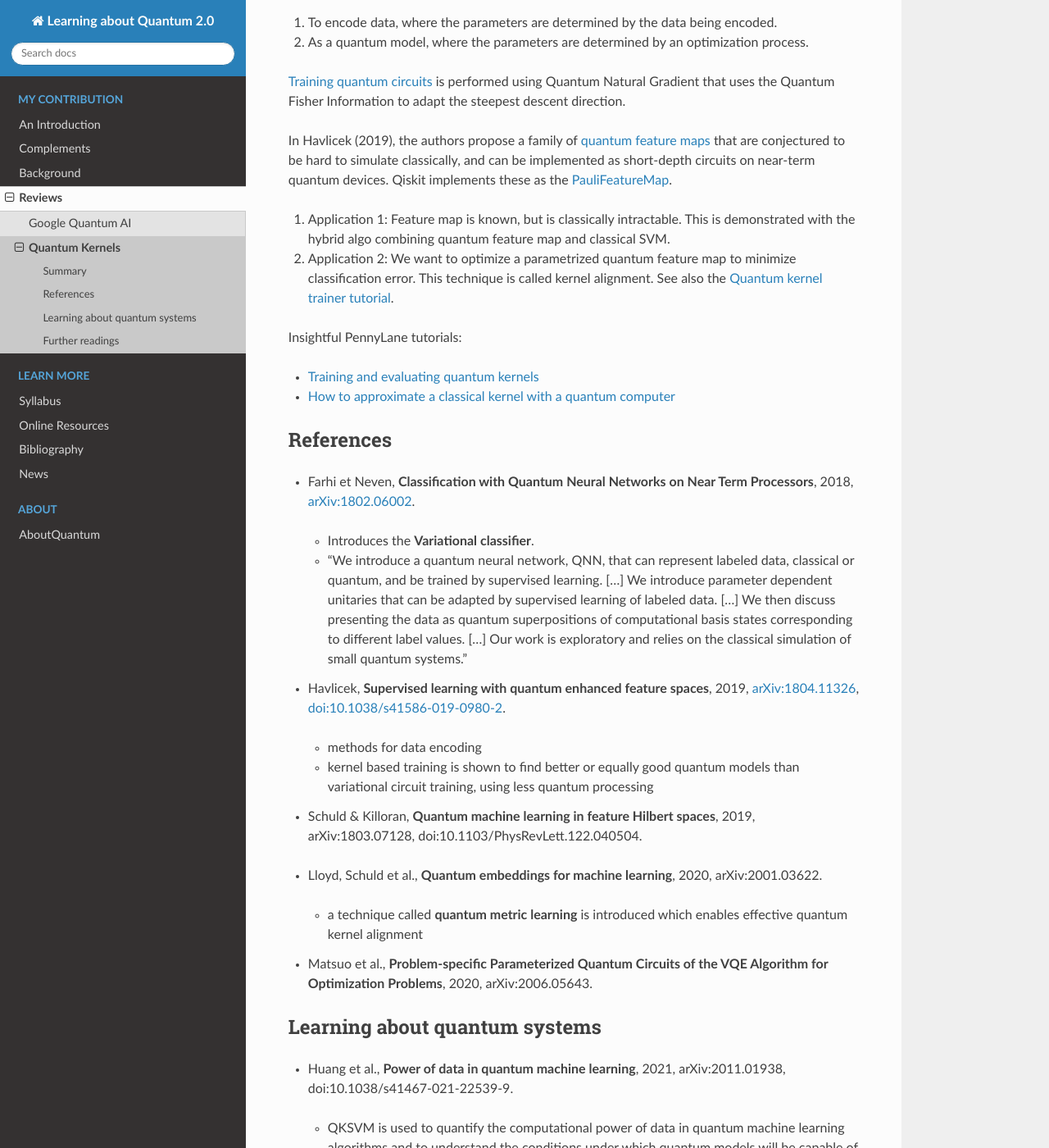
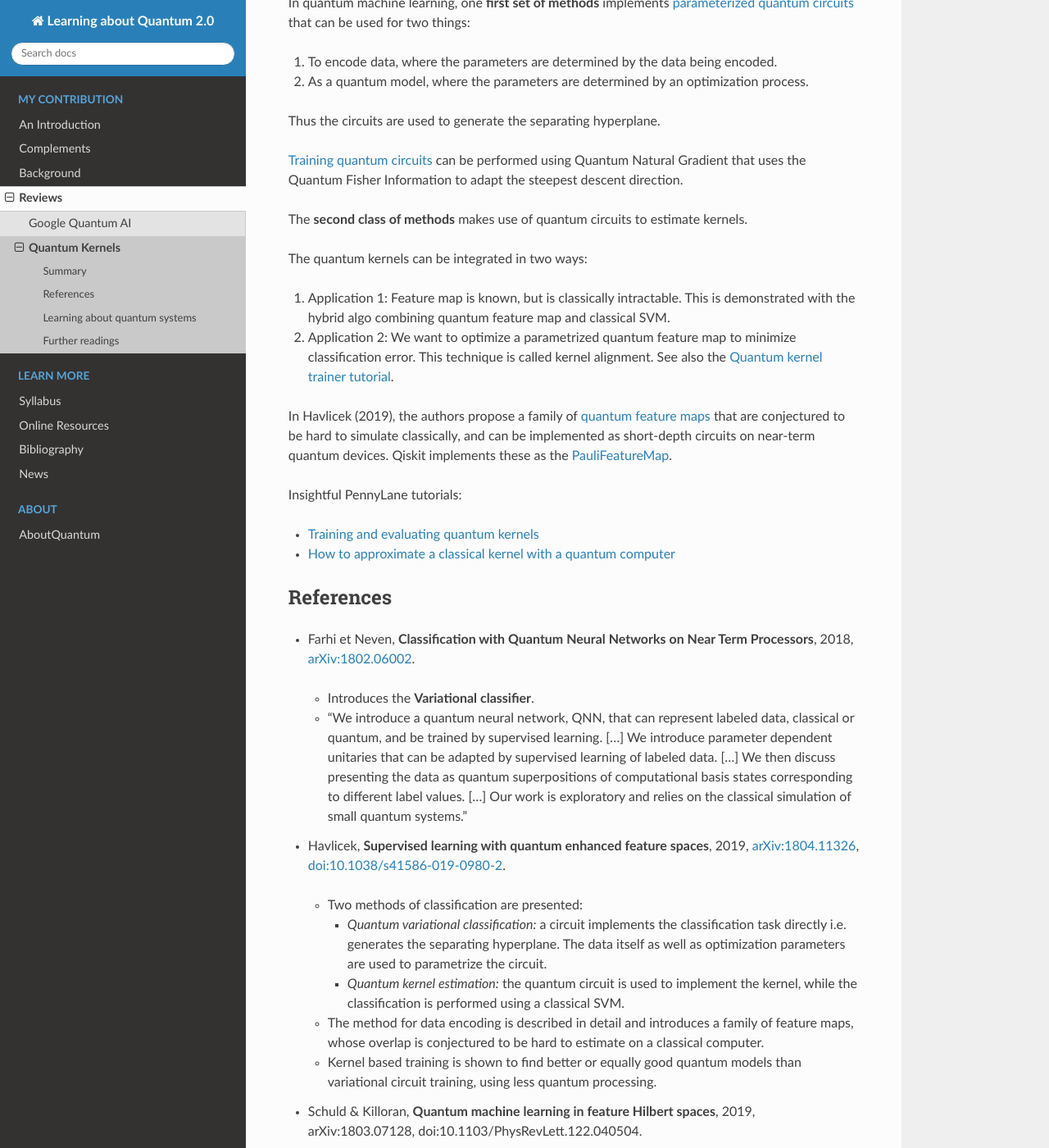
Before and after one commit to tomlqc/about-quantum, a Sphinx documentation site: the page built from source/reviews/kernels.rst, in a window 1280 px wide and 1400 px high, scrolled down 633 px. Shown: the whole window at 82% size. Built offline with Sphinx 7.4.7 and the Read the Docs theme 2.0.0, drawn with Linux system fonts in a browser that asks for light colours; some of the changed text lies outside the part shown.

Commit message:
reviews.kernels: improved the summary.

```diff
--- a/source/reviews/kernels.rst
+++ b/source/reviews/kernels.rst
@@ -23,27 +23,34 @@ Quantum Kernels
 Summary
 -------
 
-Following summary is my main take away from IBM qiskit's
+This summary is my main take away from IBM qiskit's
 `Quantum Machine Learning course <https://learn.qiskit.org/course/machine-learning/introduction>`_.
+This is why most of the links refer to this qiskit course.
 
-In quantum machine learning,
+In quantum machine learning, one **first set of methods** implements
 `parameterized quantum circuits <https://learn.qiskit.org/course/machine-learning/parameterized-quantum-circuits>`_
-tend to be used for two things:
+that can be used for two things:
 
 #. To encode data, where the parameters are determined by the data being encoded.
 #. As a quantum model, where the parameters are determined by an optimization process.
 
+Thus the circuits are used to generate the separating hyperplane.
+
 `Training quantum circuits <https://learn.qiskit.org/course/machine-learning/training-quantum-circuits>`_
-is performed using Quantum Natural Gradient that uses the Quantum Fisher Information
+can be performed using Quantum Natural Gradient that uses the Quantum Fisher Information
 to adapt the steepest descent direction.
+
+The **second class of methods** makes use of quantum circuits to estimate kernels.
+
+The quantum kernels can be integrated in two ways:
+
+#. Application 1: Feature map is known, but is classically intractable. This is demonstrated with the hybrid algo combining quantum feature map and classical SVM.
+#. Application 2: We want to optimize a parametrized quantum feature map to minimize classification error. This technique is called kernel alignment.
+   See also the `Quantum kernel trainer tutorial <https://qiskit.org/documentation/machine-learning/tutorials/08_quantum_kernel_trainer.html>`_.
 
 In Havlicek (2019), the authors propose a family of
 `quantum feature maps <https://learn.qiskit.org/course/machine-learning/quantum-feature-maps-kernels>`_
 that are conjectured to be hard to simulate classically, and can be implemented as short-depth circuits on near-term quantum devices. Qiskit implements these as the `PauliFeatureMap <https://qiskit.org/documentation/stubs/qiskit.circuit.library.PauliFeatureMap.html>`_.
-
-#. Application 1: Feature map is known, but is classically intractable. This is demonstrated with the hybrid algo combining quantum feature map and classical SVM.
-#. Application 2: We want to optimize a parametrized quantum feature map to minimize classification error. This technique is called kernel alignment.
-   See also the `Quantum kernel trainer tutorial <https://qiskit.org/documentation/machine-learning/tutorials/08_quantum_kernel_trainer.html>`_.
 
 Insightful PennyLane tutorials:
 
@@ -68,9 +75,18 @@ References
     `arXiv:1804.11326 <https://arxiv.org/abs/1804.11326>`_,
     `doi:10.1038/s41586-019-0980-2 <https://www.nature.com/articles/s41586-019-0980-2>`_.
 
-  - methods for data encoding
-  - kernel based training is shown to find better or equally good quantum models than variational circuit training,
-    using less quantum processing
+  - Two methods of classification are presented:
+
+    - *Quantum variational classification:* a circuit implements the classification task directly
+      i.e. generates the separating hyperplane.
+      The data itself as well as optimization parameters are used to parametrize the circuit.
+    - *Quantum kernel estimation:* the quantum circuit is used to implement the kernel,
+      while the classification is performed using a classical SVM.
+
+  - The method for data encoding is described in detail and introduces a family of feature maps,
+    whose overlap is conjectured to be hard to estimate on a classical computer.
+  - Kernel based training is shown to find better or equally good quantum models than variational circuit training,
+    using less quantum processing.
 
 - | Schuld & Killoran, **Quantum machine learning in feature Hilbert spaces**, 2019,
     arXiv:1803.07128, doi:10.1103/PhysRevLett.122.040504.
```
